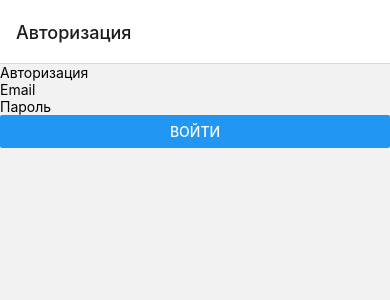
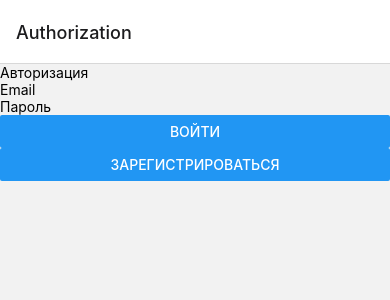
Before and after one commit to mqpanda/todo-app-native, a React Native app: screen /Authorization in a window 390 px wide. Shown: the top 300 px of the page. Built offline with nearby package versions, Linux system fonts and the light colour scheme.

Commit message:
fix: registration

```diff
--- a/Navigation.js
+++ b/Navigation.js
@@ -3,15 +3,17 @@ import { NavigationContainer } from '@react-navigation/native';
 import AuthorizationScreen from './screens/AuthorizationScreen'; // Импорт из папки screens
 import TodoScreen from './screens/TodoScreen'; // Импорт из папки screens
 import AddTaskScreen from './screens/AddTaskScreen'; // Импорт из папки screens
+import RegistrationScreen from './screens/RegistrationScreen';
 
 const Stack = createStackNavigator();
 
 function Navigation() {
   return (
     <NavigationContainer>
-      <Stack.Navigator initialRouteName="Авторизация">
-        <Stack.Screen name="Авторизация" component={AuthorizationScreen} />
-        <Stack.Screen name="TodoScreen" component={TodoScreen} />
+      <Stack.Navigator initialRouteName="Authorization">
+        <Stack.Screen name="Registration" component={RegistrationScreen} />
+        <Stack.Screen name="Authorization" component={AuthorizationScreen} />
+        <Stack.Screen name="Todo" component={TodoScreen} />
         <Stack.Screen name="AddTaskScreen" component={AddTaskScreen} />
       </Stack.Navigator>
     </NavigationContainer>
--- a/screens/AuthorizationScreen.js
+++ b/screens/AuthorizationScreen.js
@@ -21,7 +21,7 @@ function AuthorizationScreen({ navigation }) {
         const token = data.token;
         await AsyncStorage.setItem('token', token);
         // Перейдите на другую страницу после успешной авторизации
-        navigation.navigate('TodoScreen');
+        navigation.navigate('Todo');
         console.log('Auth ok');
       } else {
         // Выведите сообщение об ошибке
@@ -30,6 +30,11 @@ function AuthorizationScreen({ navigation }) {
     } catch (error) {
       console.error('Error:', error);
     }
+  };
+
+  const handleRegister = ({}) => {
+    // Перенаправление на экран регистрации
+    navigation.navigate('Registration');
   };
 
   return (
@@ -43,6 +48,7 @@ function AuthorizationScreen({ navigation }) {
         onChangeText={setPassword}
       />
       <Button title="Войти" onPress={handleLogin} />
+      <Button title="Зарегистрироваться" onPress={handleRegister} />
     </View>
   );
 }
```
